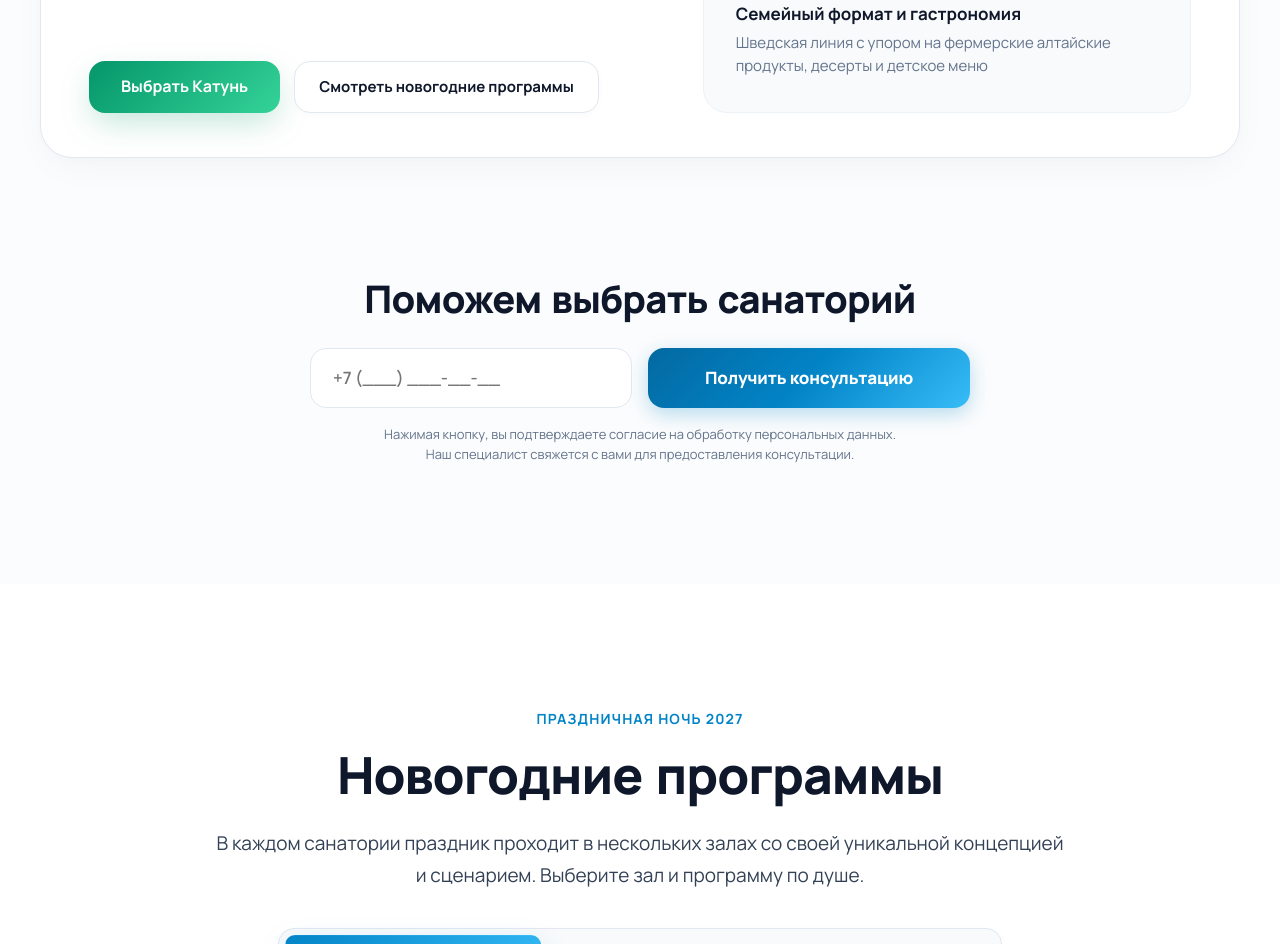
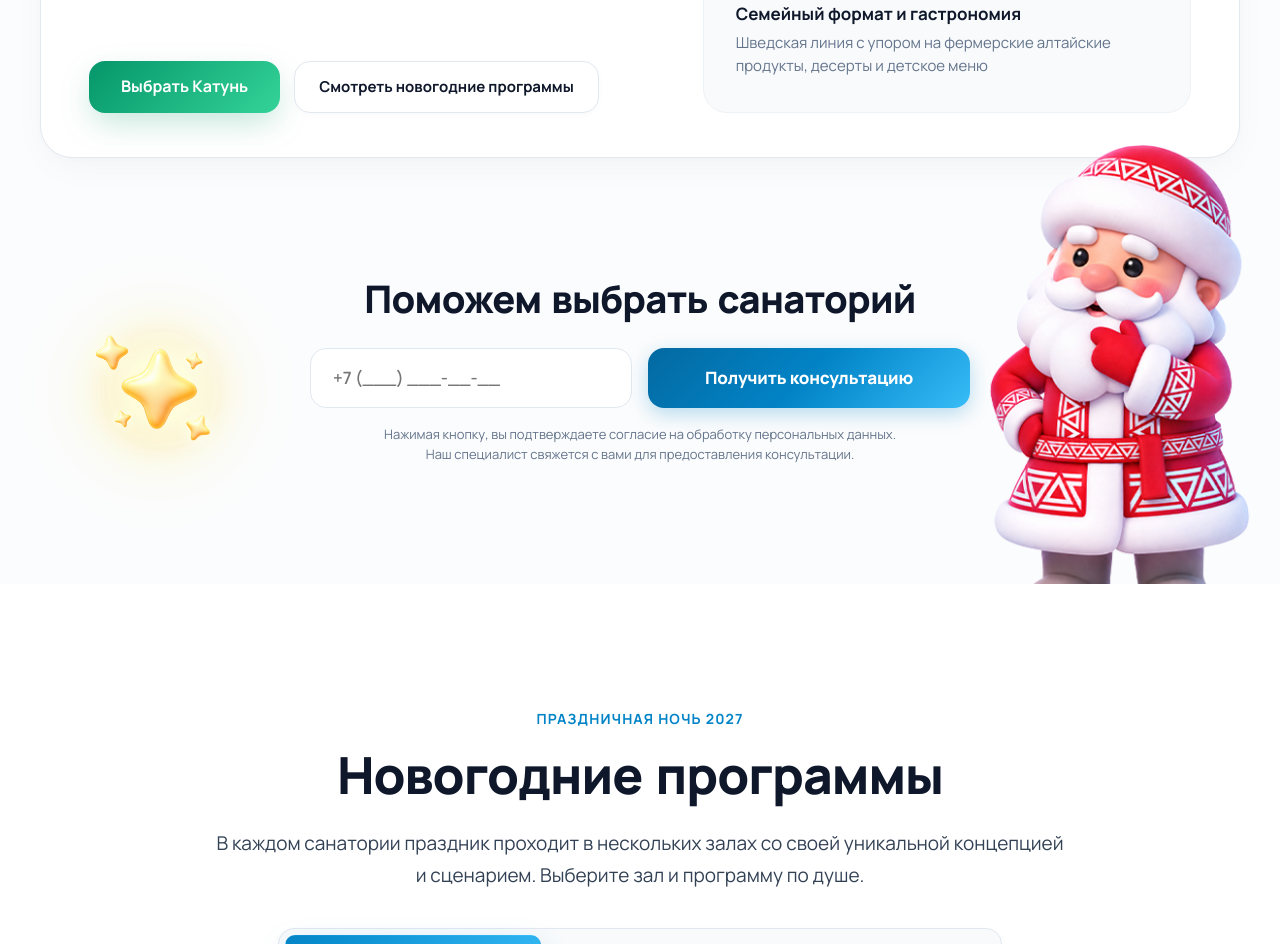
Before and after one commit to romanbigaltay-bot/big-altay-new-year, a plain HTML site: page index.html in a window 1280 px wide. Shown: the part 3756-4700 px from the top of the page. Drawn offline with nearby package versions, Linux system fonts and the light colour scheme.

Commit message:
feat(consult): декор блока «Поможем выбрать санаторий» — звёзды слева и Дед Мороз справа (зеркально, под контентом) (#14)
Co-authored-by: qwen.ai[bot] <qwenlm-intl@service.alibaba.com>

```diff
--- a/css/style.css
+++ b/css/style.css
@@ -1031,10 +1031,43 @@ button {
     z-index: 2;
 }
 
+/* Decorative stars in the quick-consult section: left-bottom corner,
+   mirrored horizontally (scaleX(-1)). Same pattern as hero decorations:
+   above the section background, below the content (content gets z-index:2). */
+.consult-decoration-stars {
+    position: absolute;
+    left: 0;
+    bottom: -40px;
+    width: 320px;
+    height: 480px;
+    object-fit: contain;
+    transform: scaleX(-1);
+    z-index: 1;
+    pointer-events: none;
+    user-select: none;
+}
+
+/* Decorative Ded Moroz in the quick-consult section: right-bottom corner,
+   mirrored horizontally (scaleX(-1) — he faces left, towards the form). */
+.consult-decoration-ded-moroz {
+    position: absolute;
+    right: 0;
+    bottom: -40px;
+    width: 320px;
+    height: 480px;
+    object-fit: contain;
+    transform: scaleX(-1);
+    z-index: 1;
+    pointer-events: none;
+    user-select: none;
+}
+
 .quick-consult {
     max-width: 660px;
     margin: 0 auto;
     text-align: center;
+    position: relative;
+    z-index: 2;
 }
 
 .quick-consult__title {
@@ -2891,6 +2924,12 @@ button {
         display: none;
     }
 
+    /* Quick-consult decorations (stars + Ded Moroz) — hidden on mobile, same rule as hero ones */
+    .consult-decoration-stars,
+    .consult-decoration-ded-moroz {
+        display: none;
+    }
+
     .form-popover--calendar,
     .form-popover--guests {
         width: 100%;
--- a/index.html
+++ b/index.html
@@ -312,6 +312,12 @@
         <!-- 03. QUICK CONSULTATION FORM -->
         <!-- ============================================================ -->
         <section class="section section--quick-consult" id="quickConsult">
+            <!-- Decorative stars (left-bottom of the section, mirrored horizontally, above background, below content) -->
+            <img src="images/stars-consult.png" alt="" class="consult-decoration-stars" loading="lazy" aria-hidden="true">
+
+            <!-- Decorative Ded Moroz (right-bottom of the section, mirrored horizontally, above background, below content) -->
+            <img src="images/ded-moroz-consult.png" alt="" class="consult-decoration-ded-moroz" loading="lazy" aria-hidden="true">
+
             <div class="site-container">
                 <div class="quick-consult">
                     <h3 class="quick-consult__title">Поможем выбрать санаторий</h3>
```
